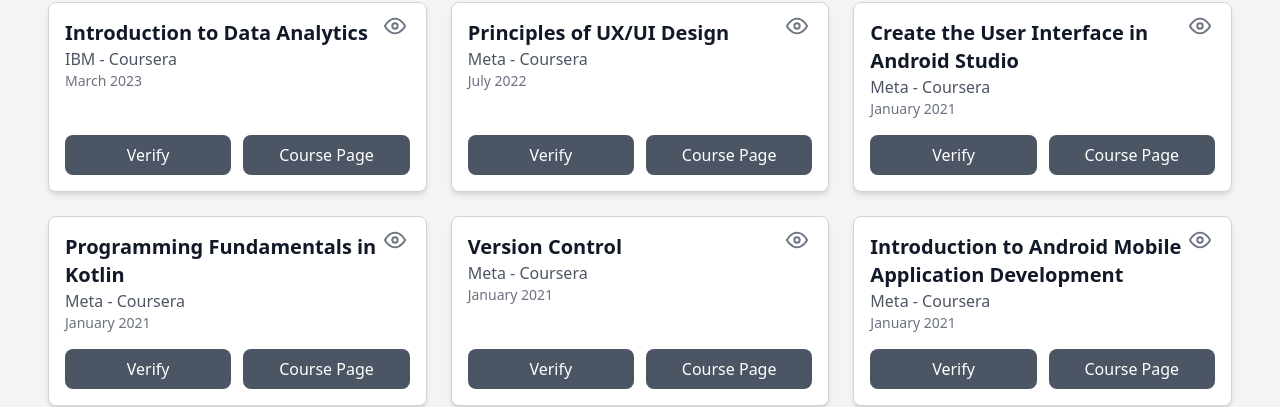
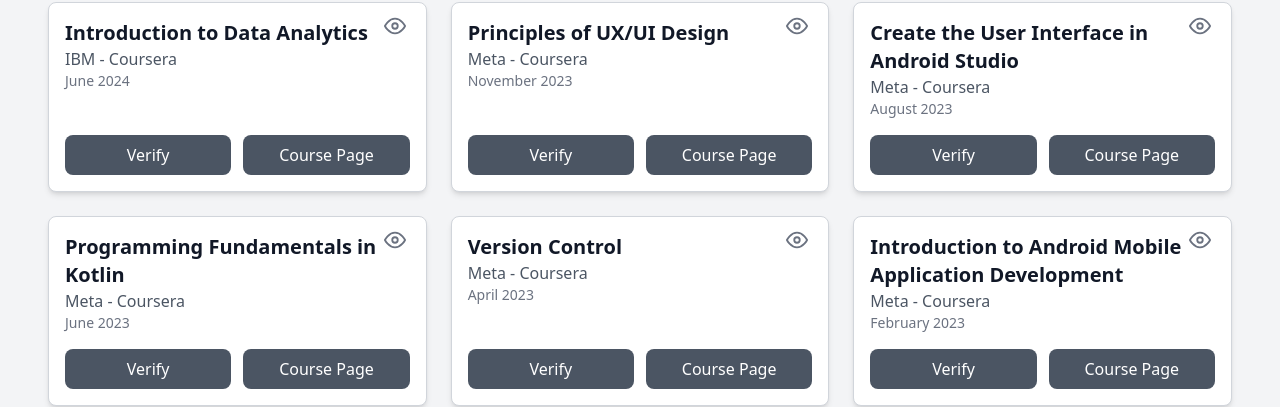
Before and after one commit to vipulanand2002/MyPortfolio, a Next.js app in the folder my-portfolio-website/: page /certifications in a window 1280 px wide. Shown: the part 206-613 px from the top of the page. Built offline with nearby package versions, Linux system fonts and the light colour scheme.

Commit message:
Added animation and all external and course links

```diff
--- a/my-portfolio-website/app/certifications/page.js
+++ b/my-portfolio-website/app/certifications/page.js
@@ -1,61 +1,62 @@
 "use client";
 
 import { useState } from "react";
-import { FiEye } from "react-icons/fi"; // Eye Icon
+import { FiEye } from "react-icons/fi";
+import { motion } from "framer-motion";
 
 const certifications = [
   {
     id: 1,
     name: "Introduction to Data Analytics",
     issuer: "IBM - Coursera",
-    date: "March 2023",
+    date: "June 2024",
     pdfUrl: "/certifications/Data Analytics.pdf",
-    courseLink: "",
-    externalLink: "https://aws.amazon.com/certification/certified-solutions-architect-associate/",
+    verifyLink: "https://www.coursera.org/account/accomplishments/verify/Q699SLAYCNY7",
+    externalLink: "https://www.coursera.org/learn/introduction-to-data-analytics",
   },
   {
     id: 2,
     name: "Principles of UX/UI Design",
     issuer: "Meta - Coursera",
-    date: "July 2022",
+    date: "November 2023",
     pdfUrl: "/certifications/Coursera Principles of UI UX.pdf",
-    courseLink: "",
-    externalLink: "https://cloud.google.com/certification/cloud-architect",
+    verifyLink: "https://www.coursera.org/account/accomplishments/verify/4W2Q6NBEE34D",
+    externalLink: "https://www.coursera.org/learn/principles-of-ux-ui-design",
   },
   {
     id: 3,
     name: "Create the User Interface in Android Studio",
     issuer: "Meta - Coursera",
-    date: "January 2021",
+    date: "August 2023",
     pdfUrl: "/certifications/User Interface in Android Studio.pdf",
-    courseLink: "",
-    externalLink: "https://learn.microsoft.com/en-us/certifications/azure-fundamentals/",
+    verifyLink: "https://www.coursera.org/account/accomplishments/verify/D8GZ4T4G25MY",
+    externalLink: "https://www.coursera.org/learn/create-the-user-interface-android-studio",
   },
   {
     id: 4,
     name: "Programming Fundamentals in Kotlin",
     issuer: "Meta - Coursera",
-    date: "January 2021",
+    date: "June 2023",
     pdfUrl: "/certifications/Kotlin Fundamentals.pdf",
-    courseLink: "",
-    externalLink: "https://learn.microsoft.com/en-us/certifications/azure-fundamentals/",
+    verifyLink: "https://www.coursera.org/account/accomplishments/verify/EDVMB5ZB8XAK",
+    externalLink: "https://www.coursera.org/learn/meta-programming-fundamentals-kotlin",
   },
   {
     id: 5,
     name: "Version Control",
     issuer: "Meta - Coursera",
-    date: "January 2021",
+    date: "April 2023",
     pdfUrl: "/certifications/Version Control.pdf",
-    courseLink: "",
-    externalLink: "https://learn.microsoft.com/en-us/certifications/azure-fundamentals/",
+    verifyLink: "https://www.coursera.org/account/accomplishments/verify/P7A6Y4Q8ZF4X",
+    externalLink: "https://www.coursera.org/learn/introduction-to-version-control",
   },
   {
     id: 6,
     name: "Introduction to Android Mobile Application Development",
     issuer: "Meta - Coursera",
-    date: "January 2021",
+    date: "February 2023",
     pdfUrl: "/certifications/Introduction to Mobile app development.pdf",
-    courseLink: "https://www.coursera.org/account/accomplishments/verify/4947DWPATKGD",
+    verifyLink: "https://www.coursera.org/account/accomplishments/verify/4947DWPATKGD",
     externalLink: "https://www.coursera.org/learn/introduction-to-android-mobile-application-development",
   },
 ];
@@ -65,7 +66,12 @@ export default function CertificationsPage() {
   const [hovered, setHovered] = useState(null);
 
   return (
-    <section className="container mx-auto p-6">
+    <motion.section
+      className="container mx-auto p-6"
+      initial={{ opacity: 0, y: 20 }}
+      animate={{ opacity: 1, y: 0 }}
+      transition={{ duration: 0.5, ease: "easeOut" }}
+    >
       <h1 className="text-3xl font-bold text-blue-600 text-center">Certifications</h1>
       <p className="mt-4 text-lg text-gray-700 text-center">
         A list of certifications I have completed.
@@ -106,9 +112,9 @@ export default function CertificationsPage() {
             <div className="mt-auto pt-4 flex space-x-3">
 
               {/* External Link (Optional) */}
-              {cert.externalLink && (
+              {cert.verifyLink && (
                 <a
-                  href={cert.courseLink}
+                  href={cert.verifyLink}
                   target="_blank"
                   rel="noopener noreferrer"
                   className="bg-gray-600 text-white px-4 py-2 rounded-lg transition-transform hover:scale-110 hover:bg-gray-500 w-full text-center"
@@ -157,6 +163,6 @@ export default function CertificationsPage() {
           </div>
         </div>
       )}
-    </section>
+    </motion.section>
   );
 }
--- a/my-portfolio-website/package.json
+++ b/my-portfolio-website/package.json
@@ -10,6 +10,7 @@
   },
   "dependencies": {
     "@heroicons/react": "^2.2.0",
+    "framer-motion": "^12.4.2",
     "lucide-react": "^0.475.0",
     "next": "^15.1.6",
     "react": "^19.0.0",
```
Also changed, not shown: 1 other file (tests, documents, lock files or other folders).
